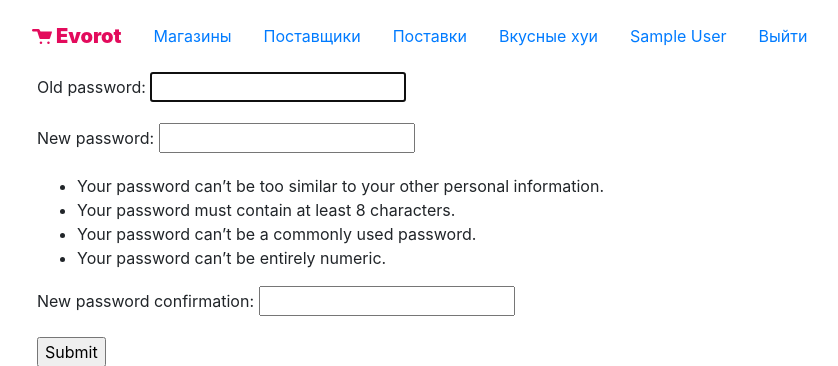
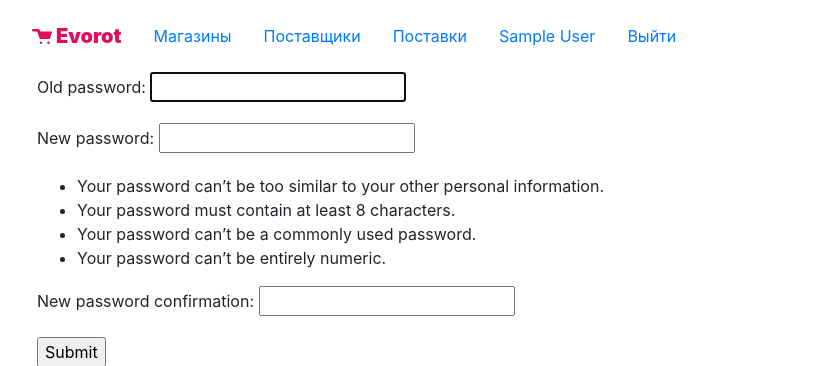
Before and after one commit to trukanduk/evotor_hackathon, a Django app: a page that uses evotor/evotor/templates/base.html in a window 1280 px wide. Shown: the top 366 px of the page, without its empty margins (48-886 px from the left). Run offline with Django 3.2, Linux system fonts and the light colour scheme; the visitor is signed in with stand-in values (Sample User, id 1); style sheets or scripts are compiled from the project's sources; some libraries are stand-ins or nearby versions.

Commit message:
remove snacky dicks from navbar

```diff
--- a/evotor/evotor/templates/base.html
+++ b/evotor/evotor/templates/base.html
@@ -31,9 +31,6 @@
           <li class="nav-item">
             <a class="nav-link" href="/shop/purchases/">Поставки</a>
           </li>
-          <li class="nav-item">
-            <a class="nav-link" href="/shop/dicks/">Вкусные хуи</a>
-          </li>
             <li class="nav-item">
                  <a class="nav-link" href="/org/">{{ request.user.full_name }}</a>
             </li>
```
